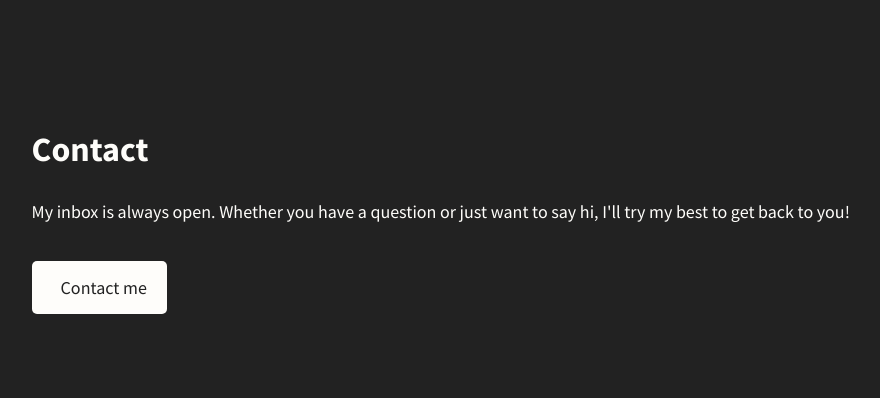
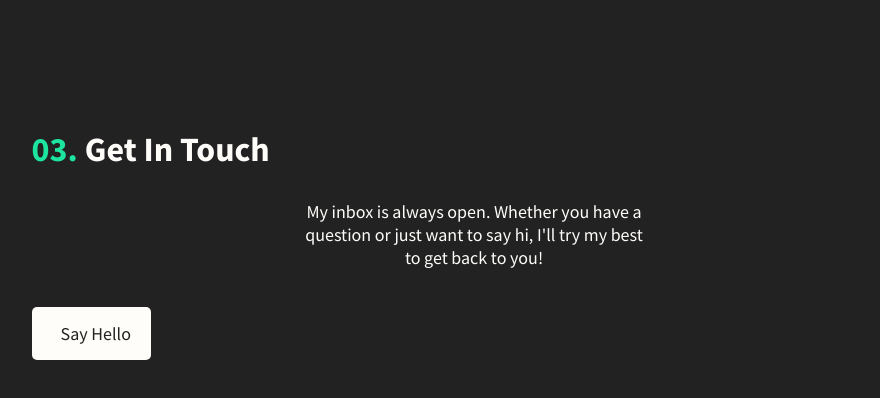
Before and after one commit to ivanurra/portfolio-v1, a Next.js app: page /contact in a window 1280 px wide. Shown: the top 398 px of the page, without its empty margins (166-1046 px from the left). Built offline with nearby package versions, Linux system fonts and the light colour scheme.

Commit message:
contact styles

```diff
--- a/pages/about.jsx
+++ b/pages/about.jsx
@@ -13,7 +13,7 @@ function About() {
       <section className="hero">
         <div className="container">
           <div className="text-wrapper w-8">
-            <h1 className="title">About Me</h1>
+            <h1 className="title"><span className="color-number">01.</span>About Me</h1>
             <p className="description">
                 Hello! I'm Iván, a Full Stack Web Developer based in Madrid, Spain.
                 I enjoy creating things that live on the internet. I am very
--- a/pages/contact.jsx
+++ b/pages/contact.jsx
@@ -10,11 +10,11 @@ function Contact() {
 			<section className="hero">
 			  <div className="container">
 			    	<div className="text-wrapper w-full">
-						<h1 className="title">Contact</h1>
-						<p className="description">
+						<h1 className="title"><span className="color-number">03.</span>Get In Touch</h1>
+						<p className="description-contact">
 							My inbox is always open. Whether you have a question or just want to say hi, I'll try my best to get back to you!
 						</p>
-						<a href="mailto:ivan.urra.dev@gmail.com" className="cta"><i className="fas fa-paper-plane"></i>Contact me</a>
+						<a href="mailto:ivan.urra.dev@gmail.com" className="cta-contact"><i className="fas fa-paper-plane"></i>Say Hello</a>
 		      		</div>
 	      		</div>
 			</section>
--- a/pages/portfolio.jsx
+++ b/pages/portfolio.jsx
@@ -14,10 +14,10 @@ function Portfolio() {
 			<section className="hero">
 						<div className="container">
 							<div className="text-wrapper w-full">
-								<h1 className="title">Portfolio</h1>
-								<p className="description">
+								<h1 className="title"><span className="color-number">02.</span>Some Things I’ve Built</h1>
+								{/* <p className="description">
 								Some Things I’ve Built.
-								</p>
+								</p> */}
 								<div className="portfolio-wrapper">
 									<div className="portfolio-item">
 										<img src="/cinemabox1.png" className="portfolio-image" />
--- a/styles/app.scss
+++ b/styles/app.scss
@@ -23,13 +23,13 @@ a[href] {
 	margin-right: auto;
 }
 
+.color-number{
+	color: #1de49f;
+	margin-right: 7px;
+}
+
 .navbar {
 	margin-top: 10px;
-
-	.color-number{
-		color: #1de49f;
-		margin-right: 5px;
-	}
 
 	.resume{
 		color: #1de49f;
@@ -68,10 +68,11 @@ a[href] {
 		.nav-item {
 			position: relative;
 			display: inline-block;
+			padding-top: 2px;
 			margin-left: 30px;
 			margin-right: 30px;
 			text-decoration: none;
-			transition: opacity .3s;
+			transition: opacity .4s;
 			cursor: pointer;
 
 			&.active {
@@ -96,7 +97,7 @@ a[href] {
 
 .hero {
 	padding-top: 120px;
-	padding-bottom: 200px;
+	padding-bottom: 190px;
 
 	.container {
 		display: flex;
@@ -136,6 +137,15 @@ a[href] {
 			font-size: 18px;
 		}
 
+		.description-contact {
+			width: 40%;
+			margin-top: 30px;
+			margin-left: auto;
+			margin-right: auto;
+			text-align: center;
+			font-size: 18px;
+		}
+
 		.cta {
 			display: inline-block;
 			padding: 15px 20px;
@@ -157,6 +167,23 @@ a[href] {
 			padding: 15px 20px;
 			margin-top: 20px;
 			background-color: #1de49f;
+			color: #222222;
+			text-decoration: none;
+			border-radius: 5px;
+			transition: transform .3s;
+			margin-right: 12px;
+
+			&:hover {
+				transform: scale(1.1);
+			}
+		}
+
+		.cta-contact{
+			display: inline-block;
+			position: relative;
+			padding: 15px 20px;
+			margin-top: 20px;
+			background-color: #fefdfa;
 			color: #222222;
 			text-decoration: none;
 			border-radius: 5px;
```
